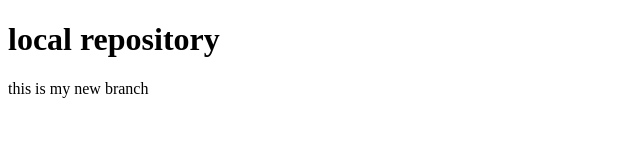
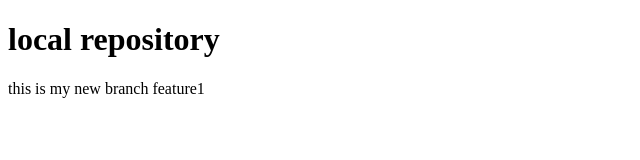
Before and after one commit to bPrashanth29/localrepo, a plain HTML site: page index.html in a window 1280 px wide. Shown: the full height of the page, 0-640 px from the left. Drawn offline with Linux system fonts and the light colour scheme.

Commit message:
feature1 added

```diff
--- a/index.html
+++ b/index.html
@@ -7,6 +7,6 @@
 </head>
 <body>
     <h1>local repository</h1>
-    <p>this is my new branch</p>
+    <p>this is my new branch feature1</p>
 </body>
 </html>
```
